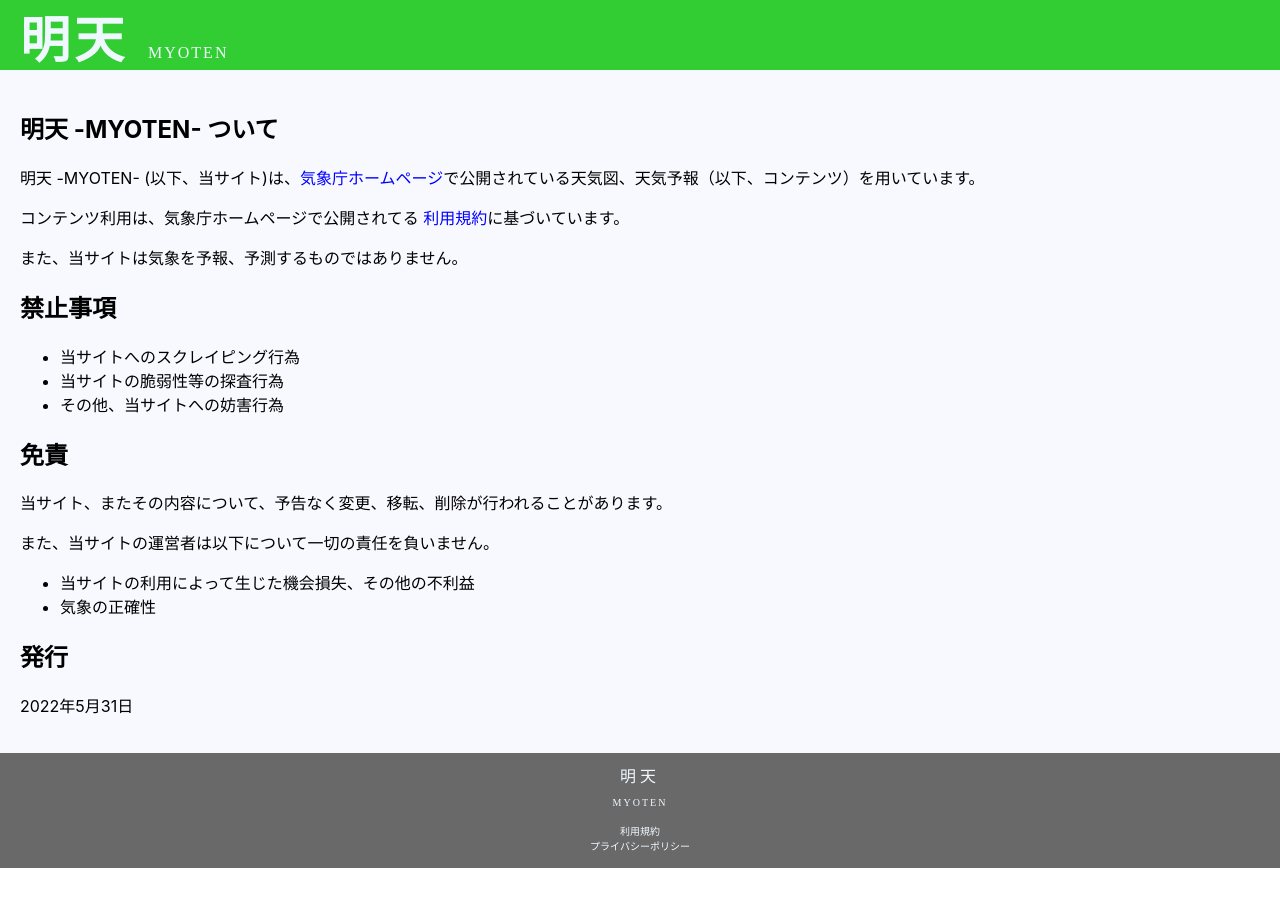
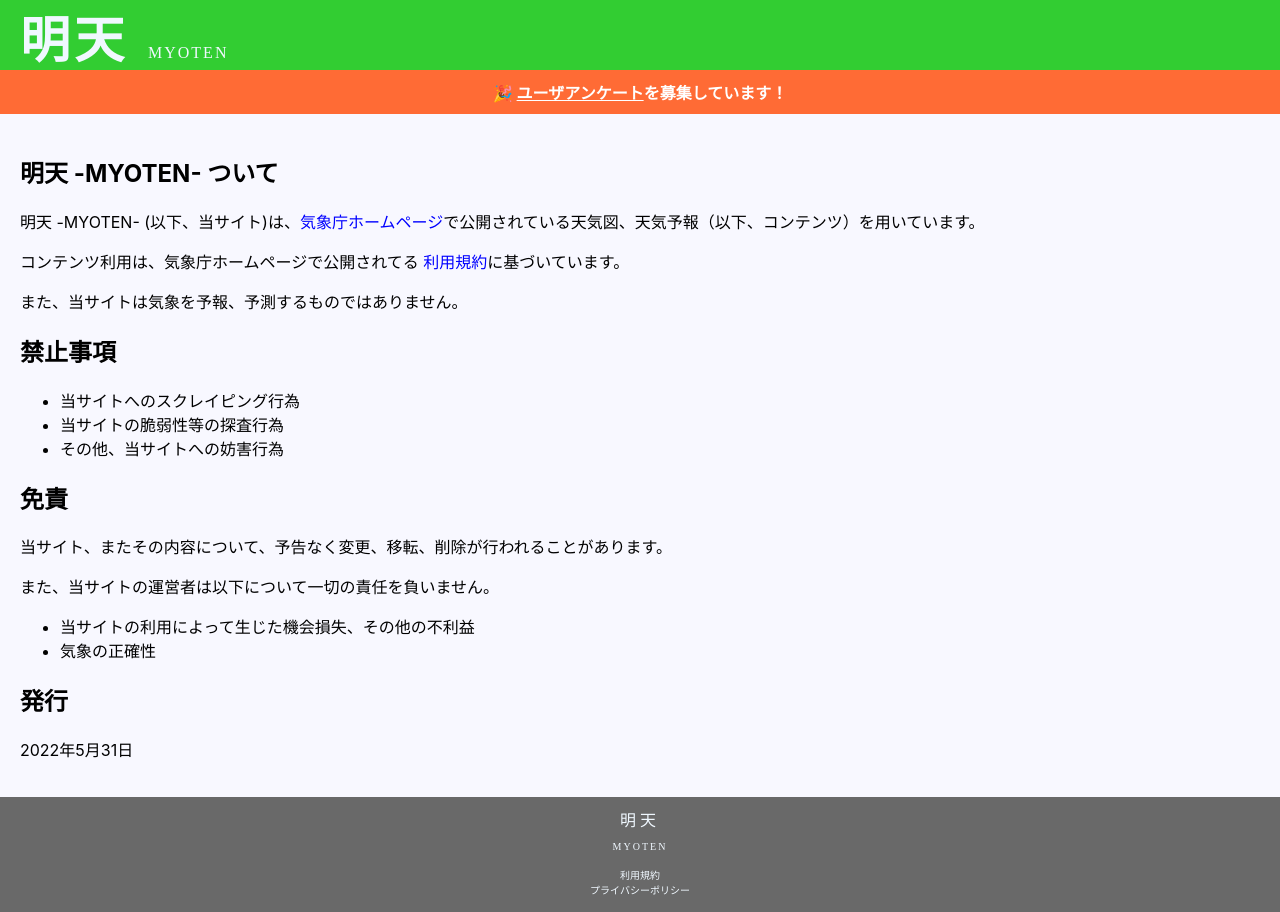
Before and after one commit to yyyoichi/myoten, a Next.js app: page /info/coment in a window 1280 px wide. Before the commit the page ends 868 px from the top, so only its background shows below. Built offline with nearby package versions, Linux system fonts and the light colour scheme; no server answers; a web font is replaced by a local one.

Commit message:
Add user survey announcement banner to Header
Co-authored-by: yyyoichi <67273105+yyyoichi@users.noreply.github.com>

```diff
--- a/components/frame/Header.tsx
+++ b/components/frame/Header.tsx
@@ -2,6 +2,7 @@ import Link from "next/link";
 import styles from "../../styles/Fram.module.css";
 export default function Header() {
     return (
+        <>
             <div className={styles.header}>
                 <div className={styles.headBox}>
                     <Link href="/"><a>
@@ -10,5 +11,18 @@ export default function Header() {
                     </a></Link>
                 </div>
             </div>
+            <div className={styles.announcementBanner}>
+                <span>🎉 </span>
+                <a
+                    href="https://docs.google.com/forms/d/e/1FAIpQLSfVnWhvloNlgUBELZmao_IVkdy_CdMTx177gac14XC0LMCRnw/viewform?usp=dialog"
+                    target="_blank"
+                    rel="noopener noreferrer"
+                    className={styles.announcementLink}
+                >
+                    ユーザアンケート
+                </a>
+                <span>を募集しています！</span>
+            </div>
+        </>
     )
 }
--- a/styles/Fram.module.css
+++ b/styles/Fram.module.css
@@ -60,3 +60,21 @@
 .footerLink {
     font-size: 10px;
 }
+
+.announcementBanner {
+    background-color: #ff6b35;
+    color: white;
+    text-align: center;
+    padding: 10px 15px;
+    font-size: 16px;
+    font-weight: bold;
+}
+
+.announcementLink {
+    color: white;
+    text-decoration: underline;
+}
+
+.announcementLink:hover {
+    opacity: 0.9;
+}
```
Lines whose indentation alone changed are shown as unchanged.
